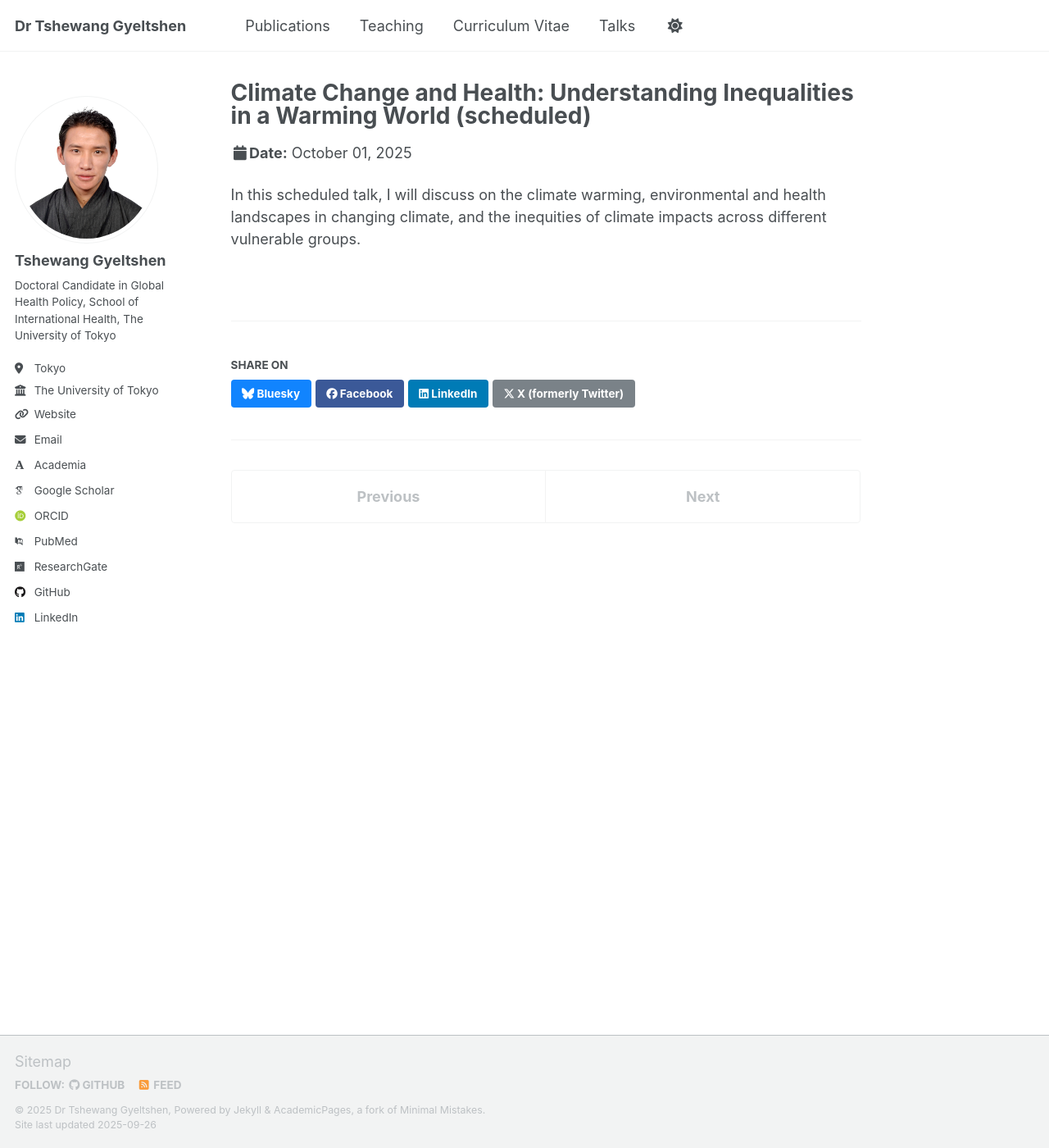
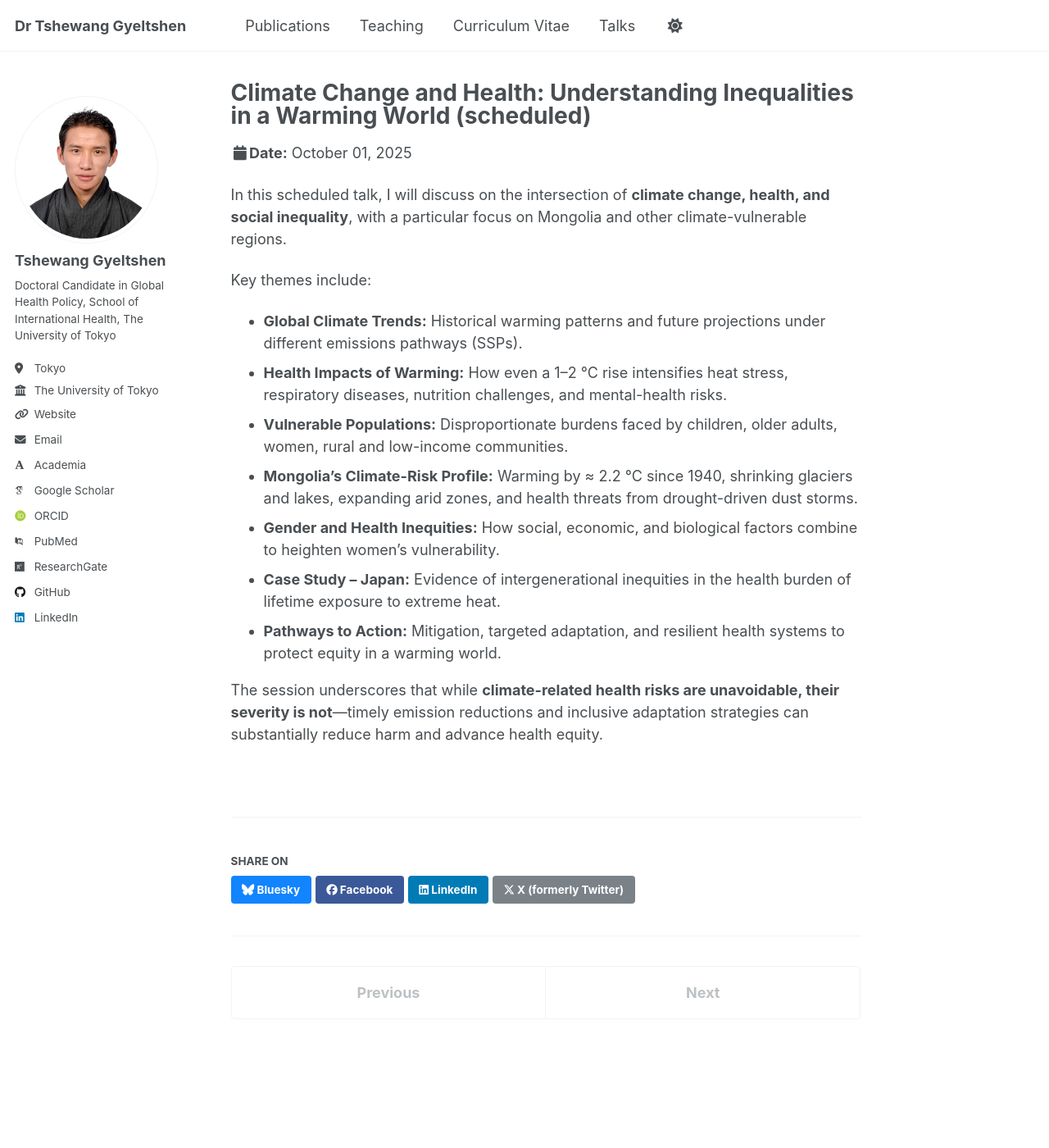
Before and after one commit to tgyeltshen/tgyeltshen.github.io, a Jekyll site: the page built from _talks/2025-10-01-talk-3.md, in a window 1280 px wide and 1400 px high. Shown: the whole window at 82% size. Built offline with Jekyll 4.4.1, drawn with Linux system fonts in a browser that asks for light colours; some web fonts are replaced; a script that is not in the unit is left out.

Commit message:
talk updated

```diff
--- a/_talks/2025-10-01-talk-3.md
+++ b/_talks/2025-10-01-talk-3.md
@@ -8,4 +8,15 @@ date: 1st October, 2025
 location: "Ulaan Bataar, Mongolia"
 ---
 
-In this scheduled talk, I will discuss on the climate warming, environmental and health landscapes in changing climate, and the inequities of climate impacts across different vulnerable groups.
+In this scheduled talk, I will discuss on the intersection of **climate change, health, and social inequality**, with a particular focus on Mongolia and other climate-vulnerable regions.
+
+Key themes include:
+- **Global Climate Trends:** Historical warming patterns and future projections under different emissions pathways (SSPs).
+- **Health Impacts of Warming:** How even a 1–2 °C rise intensifies heat stress, respiratory diseases, nutrition challenges, and mental-health risks.
+- **Vulnerable Populations:** Disproportionate burdens faced by children, older adults, women, rural and low-income communities.
+- **Mongolia’s Climate-Risk Profile:** Warming by ≈ 2.2 °C since 1940, shrinking glaciers and lakes, expanding arid zones, and health threats from drought-driven dust storms.
+- **Gender and Health Inequities:** How social, economic, and biological factors combine to heighten women’s vulnerability.
+- **Case Study – Japan:** Evidence of intergenerational inequities in the health burden of lifetime exposure to extreme heat.
+- **Pathways to Action:** Mitigation, targeted adaptation, and resilient health systems to protect equity in a warming world.
+
+The session underscores that while **climate-related health risks are unavoidable, their severity is not**—timely emission reductions and inclusive adaptation strategies can substantially reduce harm and advance health equity.
```
